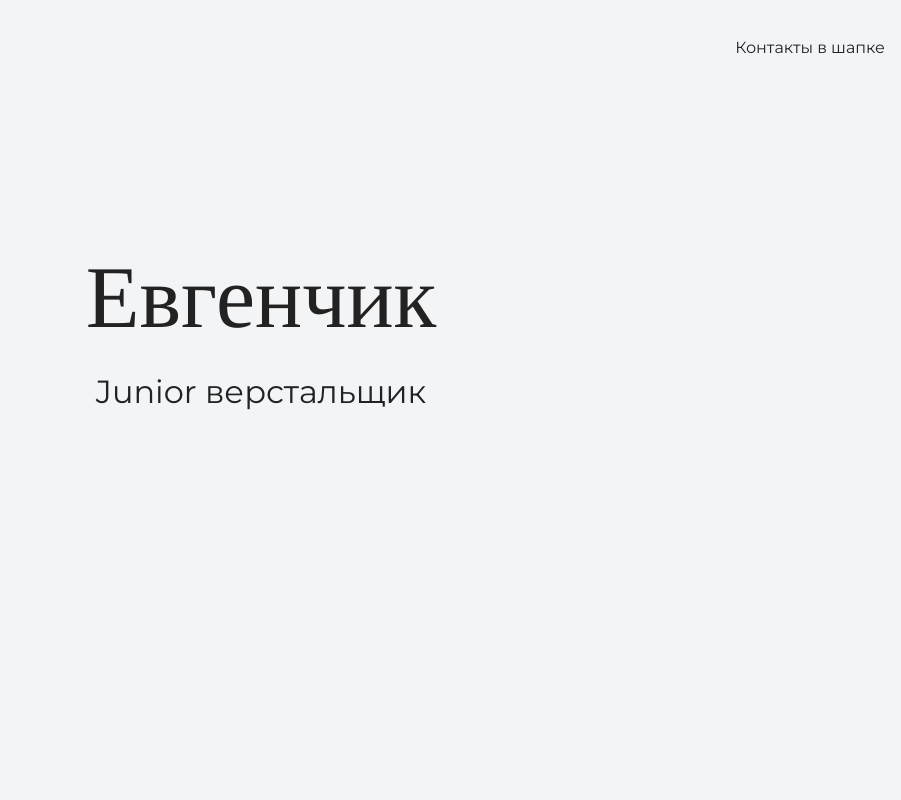
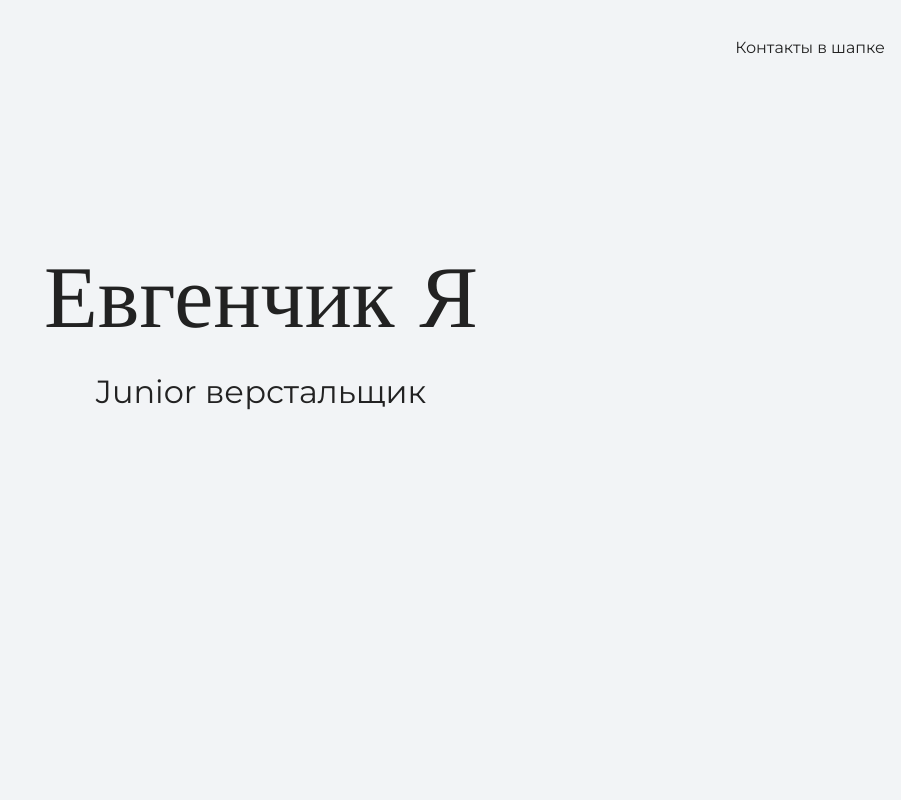
Before and after one commit to titoff84/my-site, a plain HTML site: page index.html in a window 1280 px wide. Shown: the top 800 px of the page, without its empty margins (379-1280 px from the left). Drawn offline with nearby package versions, Linux system fonts and the light colour scheme.

Commit message:
поменял имя в заголовке

```diff
--- a/index.html
+++ b/index.html
@@ -16,7 +16,7 @@
 
     <section class="hero-image">
      <div class="container">
-      <h1 class="heading">Евгенчик</h1>
+      <h1 class="heading">Евгенчик Я</h1>
       <p>Junior верстальщик</p>
      </div>
     </section>
```
